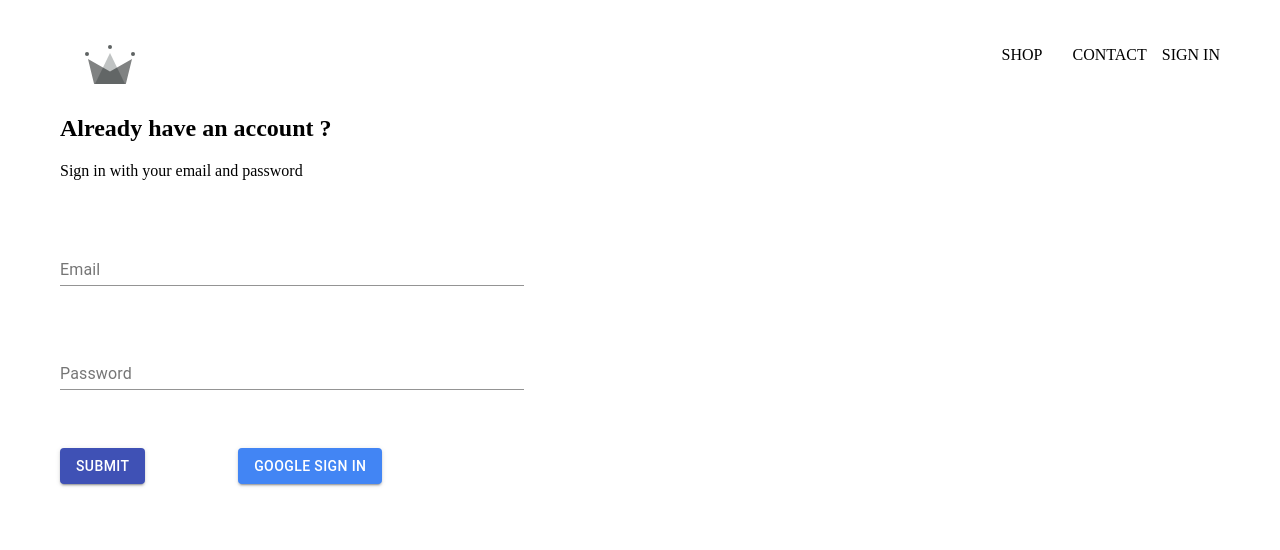
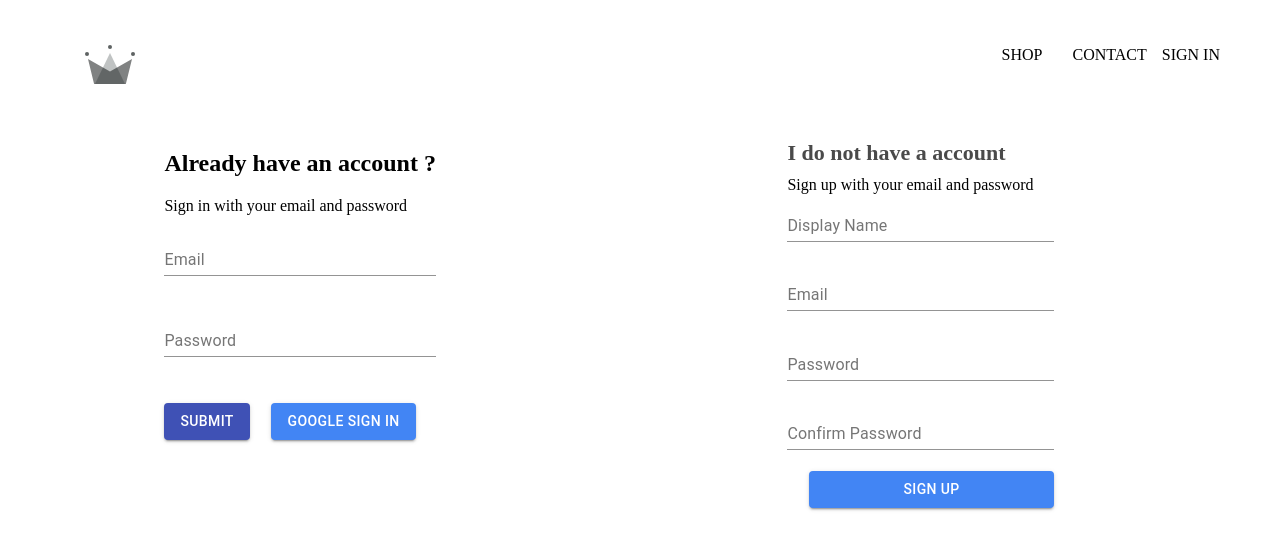
Before and after one commit to Muhssen-b/ecommerce-project, a React (Create React App) app: page /signin in a window 1280 px wide. Shown: the top 550 px of the page. Built offline with nearby package versions, Linux system fonts and the light colour scheme; no server answers.

Commit message:
implemented firebase utils

```diff
--- a/src/App.js
+++ b/src/App.js
@@ -6,7 +6,7 @@ import { BrowserRouter as Router, Switch, Route } from 'react-router-dom';
 import ShopPage from './Shop/Shop.js'
 import Header from './Header/Header'
 import SignInUp from './SignInUp/SignInUp'
-import { auth } from './firebase/firebase.utils'
+import { auth, createUserProfileDocument } from './firebase/firebase.utils'
 
 class App extends React.Component  {
   constructor(props) {
@@ -14,16 +14,29 @@ class App extends React.Component  {
 
     this.state = {
       currentUser : null
-    }
+    };
   }
 
+  unsubscribeFromAuth = null;
 
   componentDidMount() {
-    this.unsubscribeFromAuth = auth.onAuthStateChanged(user => {
-   // auth.onAuthStateChanged(user => {
-      this.setState({ currentUser : user})
-      console.log(user)
-    })
+    this.unsubscribeFromAuth = auth.onAuthStateChanged(async userAuth => {
+    if(userAuth) {
+      const userRef = await createUserProfileDocument(userAuth);
+
+      userRef.onSnapshot(snapShot => {
+        this.setState ({
+          currentUser: {
+            id: snapShot.id,
+            ...snapShot.data()
+          }
+        });
+        console.log(this.state)
+      });
+    }
+
+    else this.setState({ currentUser: userAuth });
+    });
   }
 
   componentWillUnmount() {
@@ -44,6 +57,7 @@ class App extends React.Component  {
   </div>
   );
 }
-};
+}
+
 
 export default App;
--- a/src/SignIn/SignIn.js
+++ b/src/SignIn/SignIn.js
@@ -76,4 +76,6 @@ const styles = {
     marginLeft: '8%',
 }
 
+
+
 export default SignIn
--- a/src/SignIn/SignIn.scss
+++ b/src/SignIn/SignIn.scss
@@ -5,11 +5,12 @@
     display: flex;
     flex-direction: column;
     margin-bottom: 5%;
-    width: 40%;
+    width: 100%;
     margin-top: 5%;
 
     .textField2 {
         margin-top: 12%;
+        margin-bottom: 12%;
     }
 }
 
--- a/src/SignInUp/SignInUp.js
+++ b/src/SignInUp/SignInUp.js
@@ -1,11 +1,12 @@
 import React from 'react'
 import {BrowserRouter as Route, Switch } from 'react-router-dom';
 import SignIn from '../SignIn/SignIn'
-
+import SignUp from '../SignUp/SignUp'
 import './SignInUp.scss'
 const SignInUp = () => (
-    <div className='signInUp'>
+    <div className='sign-in-and-sign-up'>
         <SignIn />
+        <SignUp />
     </div>
 
 );
--- a/src/SignInUp/SignInUp.scss
+++ b/src/SignInUp/SignInUp.scss
@@ -0,0 +1,7 @@
+.sign-in-and-sign-up {
+    width: 890px;
+    display: flex;
+    justify-content: space-between;
+    margin: 40px auto;
+    margin-left: 9%;
+}
--- /dev/null
+++ b/src/SignUp/SignUp.js
@@ -0,0 +1,115 @@
+import React from 'react';
+import Button from '@material-ui/core/Button'
+
+import { auth, createUserProfileDocument } from '../firebase/firebase.utils.js';
+import TextField from '@material-ui/core/TextField';
+import './SignUp.scss'
+
+class SignUp extends React.Component {
+    constructor(props) {
+        super(props);
+
+    this.state = {
+        displayName: '',
+        email: '',
+        password: '',
+        confirmPassword: ''
+    }
+}
+handleChange = event => {
+    const { name, value } = event.target
+    this.setState({ [name]: value })
+}
+
+handleSubmit = async event => {
+    event.preventDefault();
+
+    const { displayName, email, password, confirmPassword } = this.state
+
+    if(password !== confirmPassword) {
+        return alert('passwords dont match')
+
+    }
+
+    try {
+        const { user } = await auth.createrUserWithEmailAndPassword(
+            email,
+            password
+        );
+
+        await createUserProfileDocument(user, {displayName });
+
+        this.setState = ({
+            displayName: '',
+            email: '',
+            password: '',
+            confirmPassword: ''
+        });
+    }  catch (error) {
+        console.error(error);
+
+    }
+
+}
+
+
+
+    render() {
+        return (
+            <div className = 'sign-up'>
+                <h2 className="title">I do not have a account</h2>
+                <span>Sign up with your email and password</span>
+                <form className='sign-up-form' onSubmit = {this.handleSubmit}>
+                <TextField
+                hintText="displayName"
+                id="standard-basic"
+                label="Display Name"
+                defaultValue={this.state.displayName}
+                onChange= {this.handleChange}
+                className = "TextField"
+                />
+                <TextField
+                hintText="Email"
+                id="standard-basic"
+                label="Email"
+                defaultValue={this.state.email}
+                onChange= {this.handleChange}
+                className = "TextField"
+                />
+                <TextField
+                hintText="Password"
+                id="standard-basic"
+                label="Password"
+                defaultValue={this.state.password}
+                onChange= {this.handleChange}
+                className = "TextField"
+                />
+                <TextField
+                hintText="Confirm Password"
+                id="standard-basic"
+                label="Confirm Password"
+                defaultValue={this.state.confirmPassword}
+                onChange= {this.handleChange}
+                className = "TextField"
+
+                />
+                </form>
+                <Button variant="contained" color="primary" onClick = {this.handleSubmit} style = {styles}>
+                  SIGN UP
+                </Button>
+                </div>
+        )
+    }
+
+}
+
+const styles = {
+
+    backgroundColor: '#4285f4',
+    border: 'none',
+    color: 'white',
+    marginLeft: '8%',
+}
+
+
+export default SignUp
--- /dev/null
+++ b/src/SignUp/SignUp.scss
@@ -0,0 +1,18 @@
+.sign-up {
+    display: flex;
+    flex-direction: column;
+    width: 30%;
+
+    .title{
+        margin: 10px 0px;
+    }
+    .TextField{
+        margin-bottom: 8%;
+        width: 100%;
+    }
+
+}
+
+.TextField{
+    margin-bottom: 10%;
+}
--- a/src/firebase/firebase.utils.js
+++ b/src/firebase/firebase.utils.js
@@ -15,6 +15,30 @@ const config = {
     measurementId: "G-0PME8FW8JX"
 };
 
+export const createUserProfileDocument = async (userAuth, additionalData ) => {
+ if(!userAuth) return;
+
+ const userRef = firestore.doc(`users/${userAuth.uid}`);
+
+ const snapShot = userRef.get();
+
+ if(!snapShot.exists) {
+     const { displayName, email } = userAuth;
+     const createdAt = new Date();
+
+     try {
+        await userRef.set({
+            displayName,
+            email,
+            createdAt,
+            ...additionalData
+
+        })
+     } catch (error) {
+         console.log('error creating user')
+     }
+ }
+}
 firebase.initializeApp(config);
 
 export const auth = firebase.auth();
```
